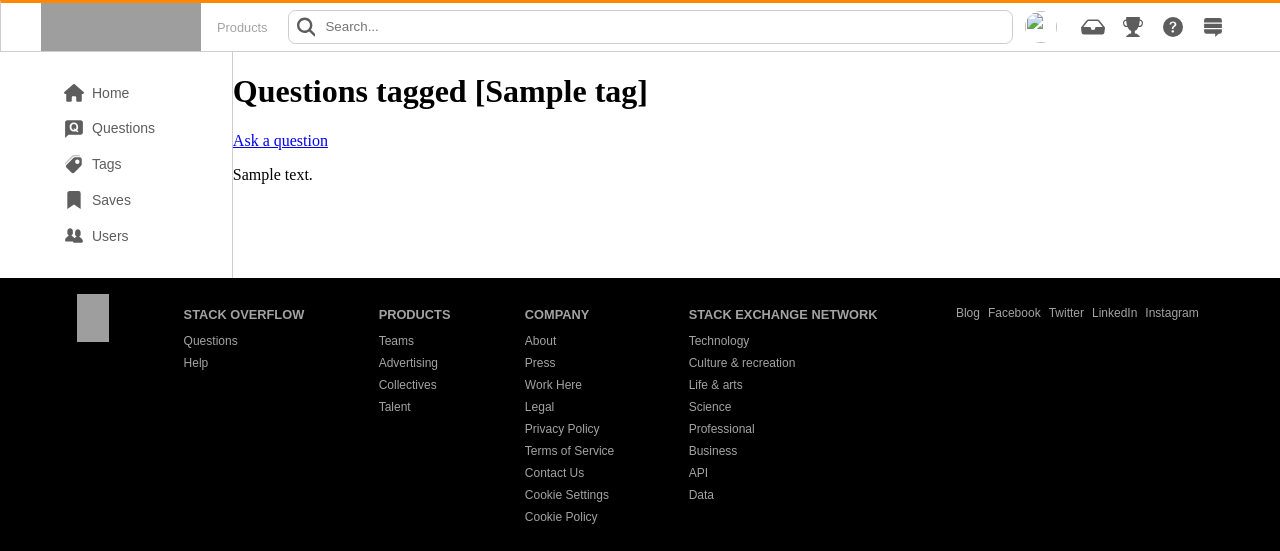
After one commit to NarlaGowthamSaiManikanta/Stack-Overflow-Clone, a Django app: a page that uses questions/templates/questions/tagged.html in a window 1280 px wide. The commit adds this page. Shown: the top 551 px of the page. Run offline with Django 4.2, Linux system fonts and the light colour scheme; tables that the repository leaves empty hold one stand-in row (values such as "Sample post"); some libraries are stand-ins or nearby versions; grey boxes are pictures that could not be loaded.

Commit message:
requirements.txt

```diff
--- a/StackOverFlowClone/settings.py
+++ b/StackOverFlowClone/settings.py
@@ -25,7 +25,7 @@
 # SECURITY WARNING: don't run with debug turned on in production!
 DEBUG = True
 
-ALLOWED_HOSTS = []
+ALLOWED_HOSTS = ['*']
 
 
 # Application definition
--- a/questions/templates/questions/question-view.html
+++ b/questions/templates/questions/question-view.html
@@ -60,7 +60,7 @@
             {{ question.content|convert_markdown|safe }}
             <div class="tags-container">
             {% for tag in question.tags.all %}
-            <a class="tags">{{tag.name}}</a>
+            <a href="{% url 'questions:tagged_questions' tag.name %}" class="tags">{{tag.name}}</a>
             {% endfor %}
             </div>
             <div class="question-author-data">
--- /dev/null
+++ b/questions/templates/questions/tagged.html
@@ -0,0 +1,22 @@
+{% extends base_html %}
+
+{% load static %}
+{% load humanize %}
+
+{% load content_markdown %}
+
+{% block stylesheet %}
+<link rel="stylesheet" href="{% static 'questions/styles/tagged-styles.css' %}">
+{% endblock stylesheet %}
+
+{% block title %}
+{{tag}} tag - Stackoverflow
+{% endblock title %}
+
+{% block content-container %}
+<div class="title-container">
+    <h1>Questions tagged [{{ tag }}]</h1>
+    <a href="{% url 'questions:ask' %}" class="ask-btn">Ask a question</a>
+    <p>{{tag.description}}</p>
+</div>
+{% endblock content-container %}
--- a/questions/urls.py
+++ b/questions/urls.py
@@ -6,6 +6,7 @@
 urlpatterns = [
     path('ask/', views.ask, name='ask'),
     path('tag/', views.tag_upload, name='tag'),
+    path('tagged/<str:tag>/', views.tagged_questions, name='tagged_questions'),
     path('<int:question_id>/', views.question_view, name='question_view'),
     path('comment/question/<int:question_id>/', views.comment_question, name='comment_question'),
     path('comment/answer/<int:answer_id>/', views.comment_answer, name='comment_answer'),
--- a/questions/views.py
+++ b/questions/views.py
@@ -1,8 +1,8 @@
 from django.http import HttpResponse
 from django.contrib.auth.decorators import login_required
-from django.shortcuts import render, redirect
+from django.shortcuts import render, redirect, get_object_or_404
 from .forms import AskForm, ReviewForm, TagForm, AnswerUploadForm
-from .models import Question, Answer, Visit
+from .models import Question, Answer, Visit, Tag
 
 
 # Create your views here.
@@ -187,6 +187,18 @@
     return redirect('questions:question_view', question_id=answer.question.id)
 
 
+def tagged_questions(request, tag):
+    if request.user.is_authenticated:
+        base_html = 'questions/tagged.html'
+    questions = Question.objects.filter(tags__name=tag)
+    get_object_or_404(questions)
+    return render(request, 'questions/tagged.html', {
+        'base_html': 'user/base.html',
+        'questions': questions,
+        'tag': Tag.objects.get(name=tag),
+    })
+
+
 def tag_upload(request):
     if request.method == 'POST':
         tag_form = TagForm(request.POST)
```
Also changed, not shown: requirements.txt (added, +455 -0 lines).
